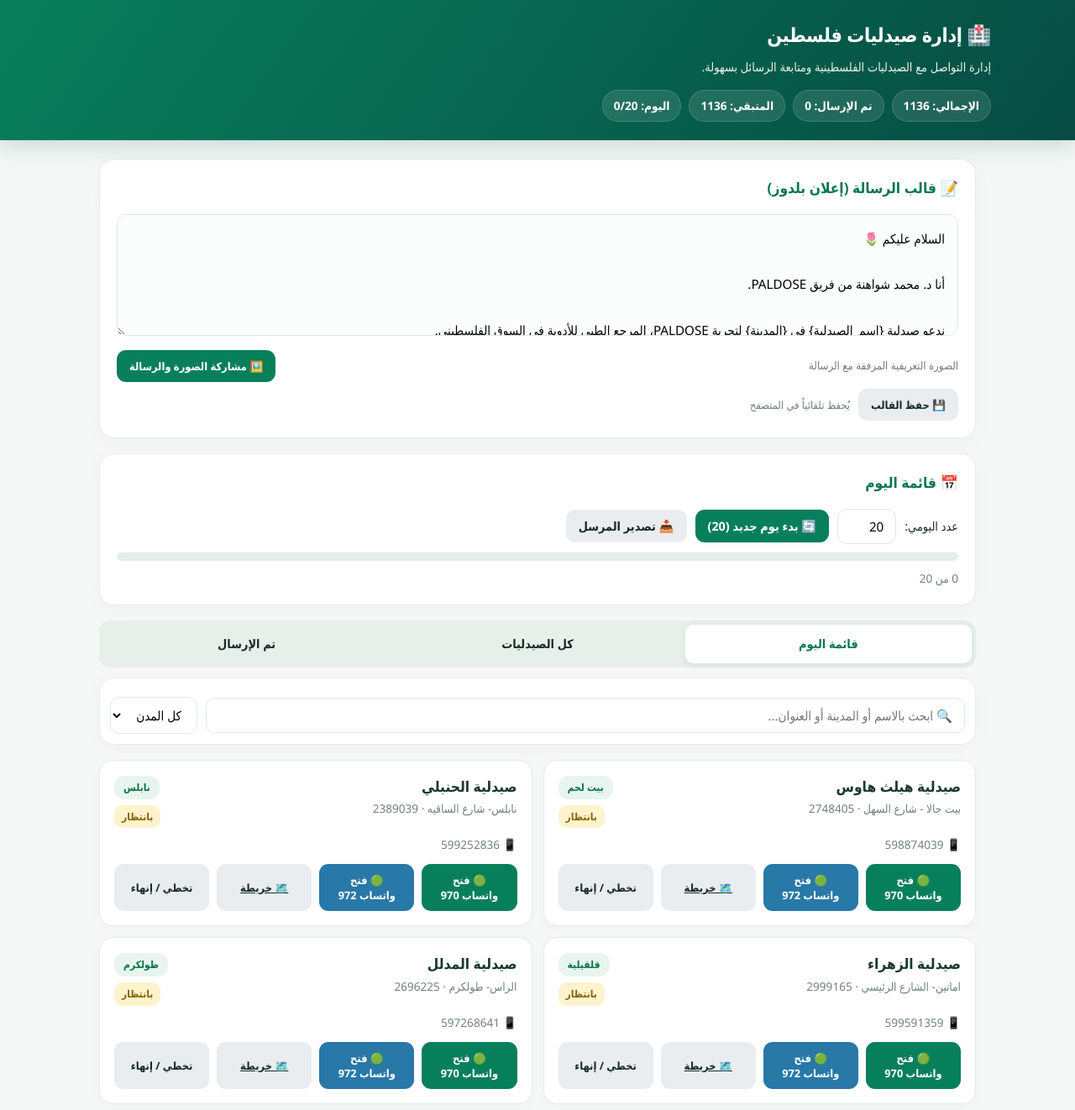
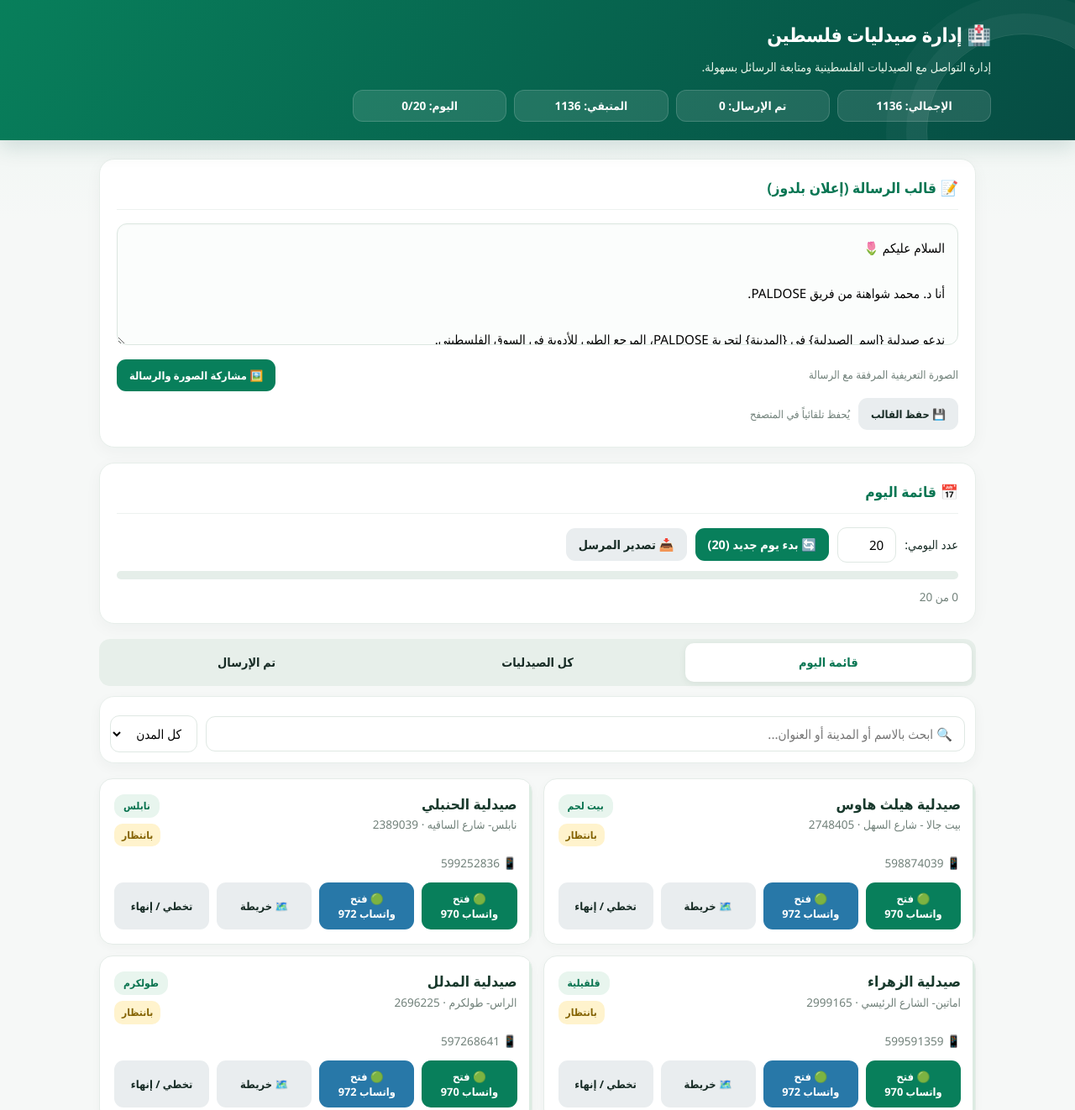
Before and after one commit to mohammediashawahna-art/Pharmacy-whatsapp, a plain HTML site: page index.html in a window 1280 px wide. Shown: the top 1322 px of the page at 84% size. Drawn offline with Linux system fonts and the light colour scheme.

Commit message:
Polish pharmacy outreach dashboard layout

```diff
--- a/index.html
+++ b/index.html
@@ -244,6 +244,26 @@ input[type=search],select,input[type=number]{border-radius:11px;border-color:#df
 #promoPreview{box-shadow:0 4px 14px #173b2914}
 @media(min-width:760px){#listContainer{display:grid;grid-template-columns:repeat(2,minmax(0,1fr));gap:13px}#listContainer .card{margin:0;min-width:0}.card-actions .btn{flex:1;justify-content:center}}
 @media(max-width:600px){.header{padding:18px 16px}.header h1{font-size:1.2rem}.container{padding:14px 12px}.section{padding:15px;border-radius:15px}.header .stats{gap:7px}.header .stats span{font-size:.78rem;padding:6px 9px}.card{padding:14px}.card-actions{display:grid;grid-template-columns:1fr 1fr}.card-actions .btn{width:100%;font-size:.78rem;padding:9px 7px}.tabs .tab{font-size:.82rem;padding:9px 4px}}
+
+
+/* Final visual polish */
+.header{isolation:isolate;overflow:hidden}
+.header:after{content:"";position:absolute;inset:auto -55px -105px auto;width:230px;height:230px;border:1px solid #ffffff20;border-radius:50%;box-shadow:0 0 0 24px #ffffff0b,0 0 0 48px #ffffff08;pointer-events:none;z-index:-1}
+.header h1{display:flex;align-items:center;gap:9px}
+.header .stats{display:grid;grid-template-columns:repeat(4,minmax(0,1fr));max-width:760px}
+.header .stats span{display:flex;align-items:center;justify-content:center;min-height:38px;text-align:center;border-radius:12px}
+.section-title{padding-bottom:10px;border-bottom:1px solid #edf2ef}
+textarea.template{box-shadow:inset 0 1px 2px #183b2b08}
+.btn{min-height:38px;justify-content:center}
+.btn:focus-visible,.tab:focus-visible{outline:3px solid #15966d55;outline-offset:2px}
+.card{position:relative;overflow:hidden}
+.card:before{content:"";position:absolute;inset:0 0 0 auto;width:3px;background:#dcebe2}
+.card.sent:before{background:#15966d}
+.card .card-name{line-height:1.45}
+.card-actions a{text-decoration:none}
+#filterSection{position:sticky;top:116px;z-index:20;box-shadow:0 5px 16px #183b2b0a}
+@media(max-width:760px){.header .stats{grid-template-columns:repeat(2,minmax(0,1fr));max-width:none}.header{position:relative}.container{padding-top:14px}#filterSection{top:8px}}
+@media(max-width:420px){.card-header{gap:6px}.card-name{font-size:1rem}.card-meta{font-size:.8rem}.card-actions{grid-template-columns:1fr 1fr}.card-actions .btn{min-height:40px}}
 
 </style>
 </head>
```
